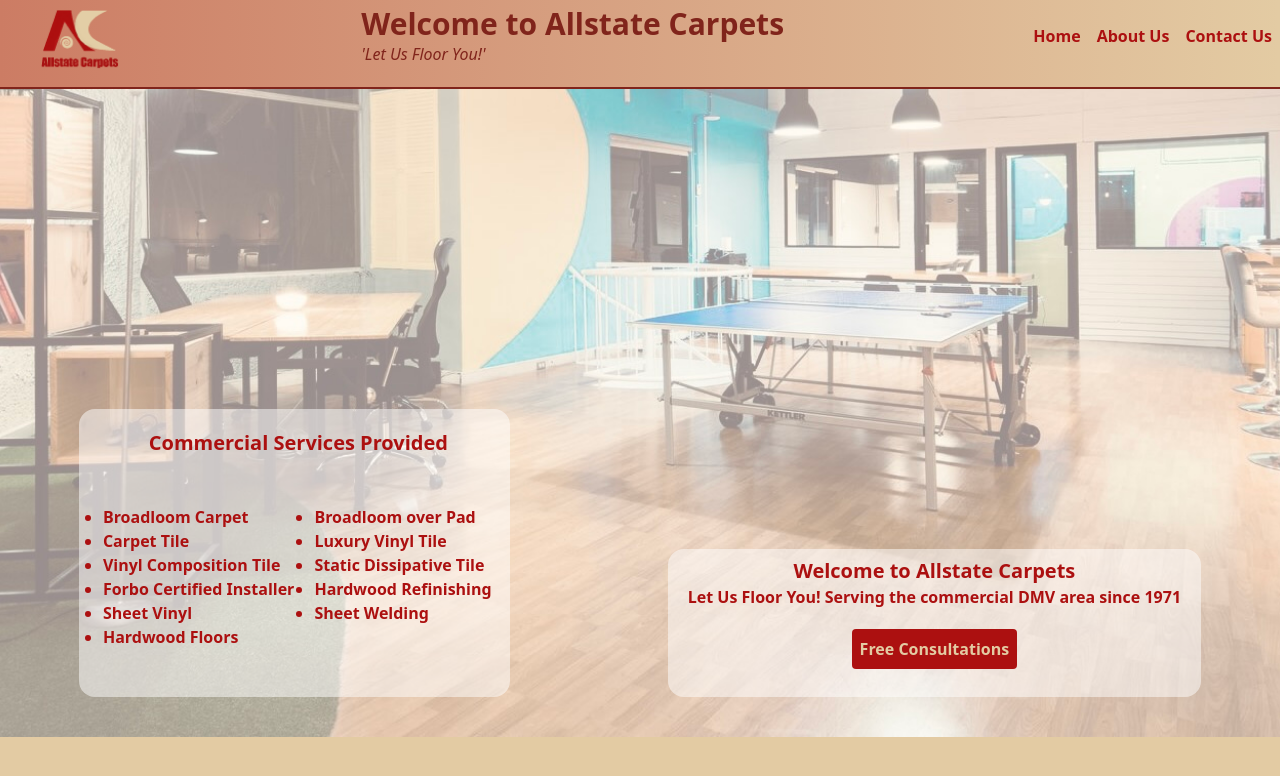
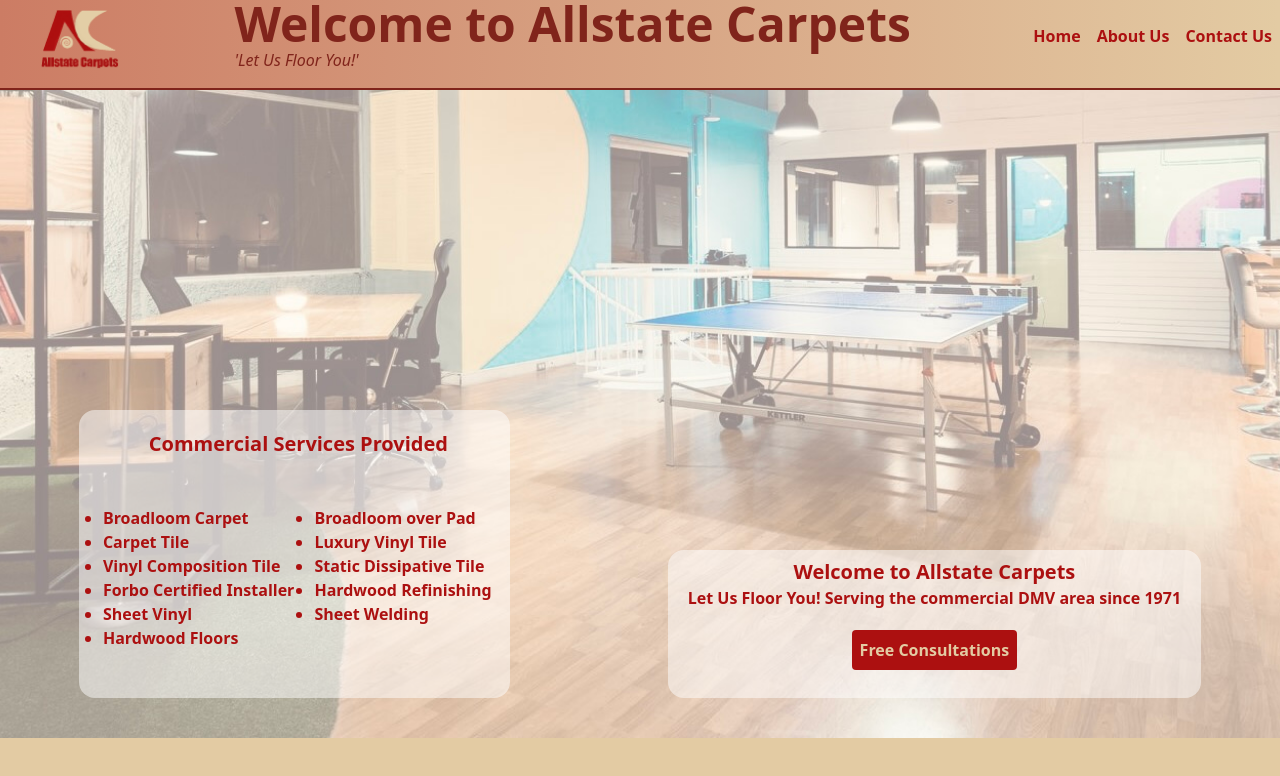
Before and after one commit to sramalho94/AllstateCarpets, a Next.js app in the folder allstate-carpets-next/: page / in a window 1280 px wide. Shown: the top 776 px of the page. Built offline with nearby package versions, Linux system fonts and the light colour scheme.

Commit message:
styling to text in Navbar

```diff
--- a/allstate-carpets-next/components/NavBar.jsx
+++ b/allstate-carpets-next/components/NavBar.jsx
@@ -15,11 +15,11 @@
           />
         </Link>
         <div className="md:flex md:flex-col my-auto hidden ">
-          <h1 className="font-bold text-l text-[#80241b] md:text-3xl text-scale">
+          <h1 className="font-bold text-l text-[#80241b] md:text-5xl text-scale">
             Welcome to Allstate Carpets
           </h1>
           <h1 className="font-medium italic text-[#80241b]">
-          &apos;Let Us Floor You!&apos;
+            &apos;Let Us Floor You!&apos;
           </h1>
         </div>
         <ul className="flex items-center">
```
